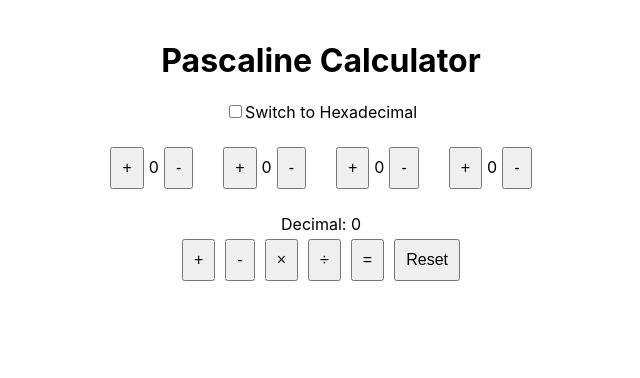
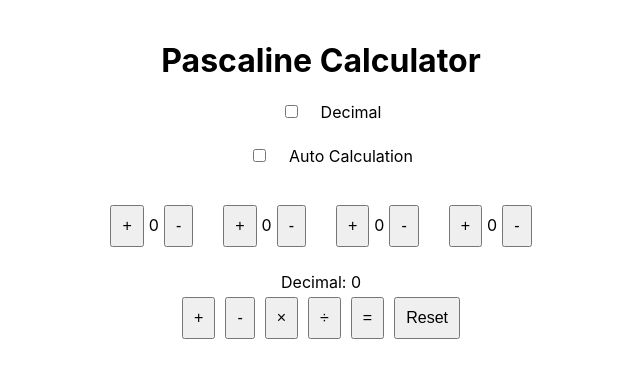
Before and after one commit to 1meatloaf/pascaline-simulator, a React (Create React App) app: page / in a window 1280 px wide. Shown: the top 378 px of the page, without its empty margins (319-959 px from the left). Built offline with nearby package versions, Linux system fonts and the light colour scheme.

Commit message:
fea(auto-calculation):

```diff
--- a/src/App.css
+++ b/src/App.css
@@ -19,7 +19,60 @@
   color: white;
 }
 
+.switch {
+  position: relative;
+  display: inline-block;
+  width: 60px;
+  height: 34px;
+}
+
+.switch-input {
+  opacity: 0;
+  width: 0;
+  height: 0;
+}
+
+/* .slider {
+  position: absolute;
+  cursor: pointer;
+  top: 0;
+  left: 0;
+  right: 0;
+  bottom: 0;
+  background-color: #e999;
+  transition: 0.4s;
+  border-radius: 34px;
+} */
+
+/* .slider:before {
+  position: absolute;
+  content: '';
+  height: 26px;
+  width: 26px;
+  left: 4px;
+  bottom: 4px;
+  background-color: beige;
+  transition: 0.4s;
+  border-radius: 50%;
+} */
+
+/* input:checked + .slider {
+  background-color: #007bff;
+}
+
+input:checked + .slider:before {
+  transform: translateX(26px);
+} */
+
 .mode-switch {
+  align-items: center;
+  gap: 10px;
+}
+
+.mode-switch-container {
+  display: flex;
+  flex-direction: column;
+  gap: 10px;
   margin-bottom: 20px;
 }
 
--- a/src/App.js
+++ b/src/App.js
@@ -11,6 +11,7 @@ const App = () => {
   const [accumulator, setAccumulator] = useState(0);
   const [wheels, setWheels] = useState([0, 0, 0, 0]);
   const [activeWheel, setActiveWheel] = useState(null);
+  const [autoCalculate, setAutoCalculate] = useState(false);
   const [isResetting, setIsResetting] = useState(false);
 
   const toggleMode = () => {
@@ -19,12 +20,21 @@ const App = () => {
     setWheels([0, 0, 0, 0]);
   };
 
+  const toggleAutoCalculate = () => {
+    setAutoCalculate((prev) => !prev);
+  };
+
   const updateWheel = (index, delta) => {
     const newWheels = [...wheels];
     const base = mode === 'decimal' ? 10 : 16;
     newWheels[index] = (newWheels[index] + delta + base) % base;
     setWheels(newWheels);
     setActiveWheel(index);
+
+    if (autoCalculate) {
+      const currentNumber = newWheels.reduce((acc, val, idx) => acc + val * Math.pow(base, newWheels.length - idx - 1), 0);
+      setAccumulator(currentNumber);
+    }
   };
 
   const performOperation = (operation) => {
@@ -76,7 +86,7 @@ const App = () => {
   return (
     <div className="App">
       <h1>Pascaline Calculator</h1>
-      <ModeSwitch mode={mode} toggleMode={toggleMode} />
+      <ModeSwitch mode={mode} toggleMode={toggleMode} autoCalculate={autoCalculate} toggleAutoCalculate={toggleAutoCalculate}/>
       <div className="wheels ${isResetting ? 'resetting' : ''}">
         {wheels.map((value, index) => (
           <Wheel
--- a/src/components/ModeSwitch.js
+++ b/src/components/ModeSwitch.js
@@ -1,17 +1,23 @@
 import React from 'react';
 
-const ModeSwitch = ({ mode, toggleMode }) => {
+const ModeSwitch = ({ mode, toggleMode, autoCalculate, toggleAutoCalculate }) => {
   return (
+  <div className='mode-switch-container'>
     <div className="mode-switch">
-      <label>
-        <input
-          type="checkbox"
-          checked={mode === 'hex'}
-          onChange={toggleMode}
-        />
-        Switch to {mode === 'decimal' ? 'Hexadecimal' : 'Decimal'}
+      <label className='switch'>
+        <input type="checkbox" checked={mode === 'hex'} onChange={toggleMode} />
+      <span className='slider'></span>
       </label>
+      <span>{mode === 'decimal' ? 'Decimal' : 'Hexadecimal'}</span>
     </div>
+    <dev className="auto-calculate-switch">
+      <label className='switch'>
+        <input type='checkbox' checked={autoCalculate} onChange={toggleAutoCalculate} />
+        <span className='slider'></span>
+      </label>
+      <span>Auto Calculation</span>
+    </dev>
+  </div>
   );
 };
 
```
